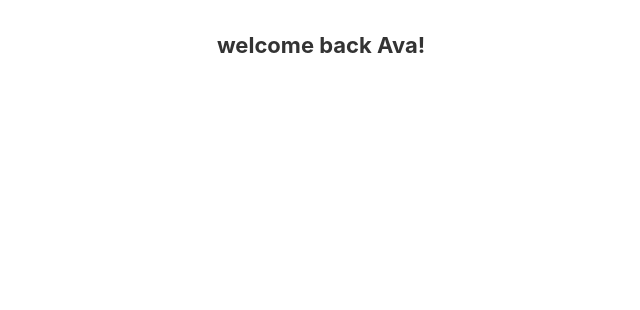
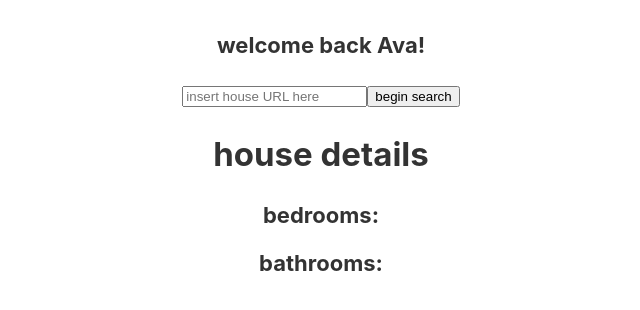
Before and after one commit to crucial-rushil/chromExtension, a React (Create React App) app in the folder house-review/: page / in a window 1280 px wide. Shown: the top 310 px of the page, without its empty margins (319-959 px from the left). Built offline with nearby package versions, Linux system fonts and the light colour scheme.

Commit message:
half working search bar

```diff
--- a/house-review/package.json
+++ b/house-review/package.json
@@ -6,6 +6,7 @@
     "@testing-library/jest-dom": "^5.17.0",
     "@testing-library/react": "^13.4.0",
     "@testing-library/user-event": "^13.5.0",
+    "axios": "^1.7.2",
     "react": "^18.3.1",
     "react-dom": "^18.3.1",
     "react-scripts": "5.0.1",
@@ -34,5 +35,8 @@
       "last 1 firefox version",
       "last 1 safari version"
     ]
+  },
+  "devDependencies": {
+    "@babel/plugin-proposal-private-property-in-object": "^7.21.11"
   }
 }
--- a/house-review/src/App.js
+++ b/house-review/src/App.js
@@ -1,13 +1,60 @@
 import logo from './logo.svg';
 import './App.css';
-// change title to include the user name
+import axios from 'axios';
+import React, { useState } from 'react';
+
 function App() {
+  const [url, setUrl] = useState('');
+  const [details, setDetails] = useState({ bedrooms: '', bathrooms: '' });
+
+  const handleInputChange = (e) => {
+    setUrl(e.target.value);
+  };
+
+  const fetchHouseDetails = async () => {
+    try {
+      // Use CORS proxy or your backend to fetch data
+      const proxyUrl = 'https://cors-anywhere.herokuapp.com/';
+      const { data } = await axios.get(proxyUrl + url);
+      const parser = new DOMParser();
+      const doc = parser.parseFromString(data, 'text/html');
+
+      // Update selectors to match Redfin's webpage structure
+      const bedrooms = doc.querySelector('.statsValue').textContent.split(' ')[0];
+      const bathrooms = doc.querySelector('.statsValue').nextElementSibling.textContent.split(' ')[0];
+
+      setDetails({ bedrooms, bathrooms });
+    }
+    catch (error) {
+      console.error('Cannot get house details:', error);
+    }
+  };
+
+  const handleSubmit = (e) => {
+    e.preventDefault();
+    fetchHouseDetails();
+  };
+
   return (
     <div className="App">
       <header className="App-header">
         <p>
           welcome back Ava!
         </p>
+        <form onSubmit={handleSubmit}>
+          <input
+            type="text"
+            value={url}
+            onChange={handleInputChange}
+            placeholder="insert house URL here"
+          />
+          <button type="submit">begin search</button>
+        </form>
+        <div>
+          <h2>house details</h2>
+          <p>bedrooms: {details.bedrooms}</p>
+          <p>bathrooms: {details.bathrooms}</p>
+        </div>
       </header>
     </div>
   );
```
Also changed, not shown: 1 other file (tests, documents, lock files or other folders).
